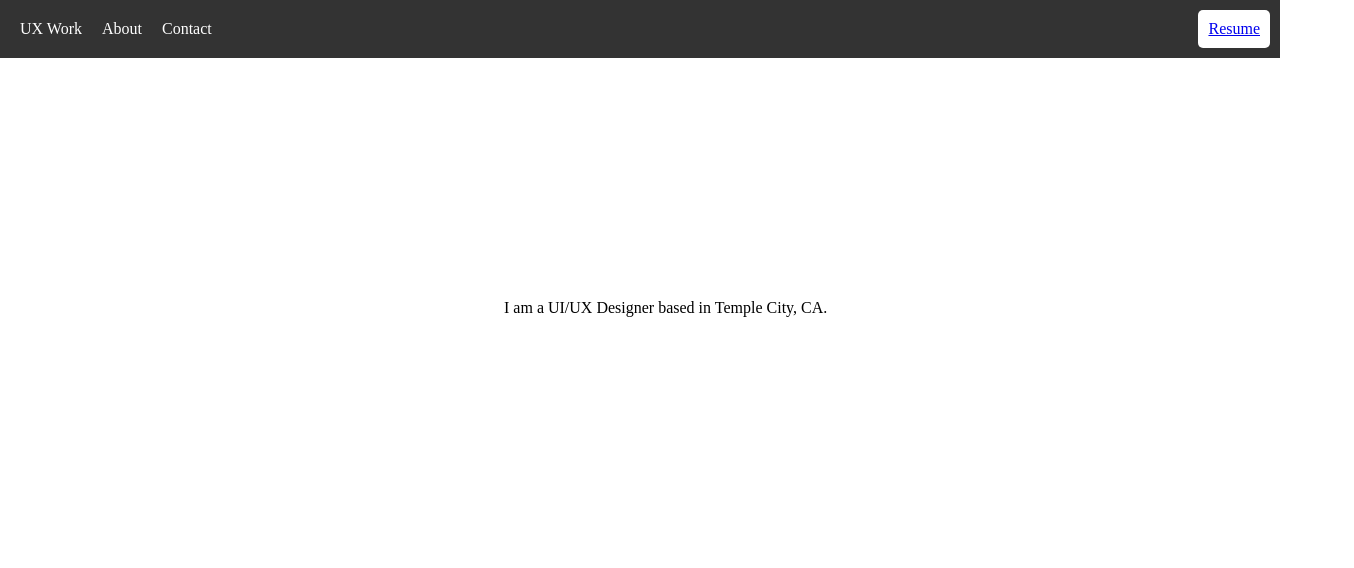
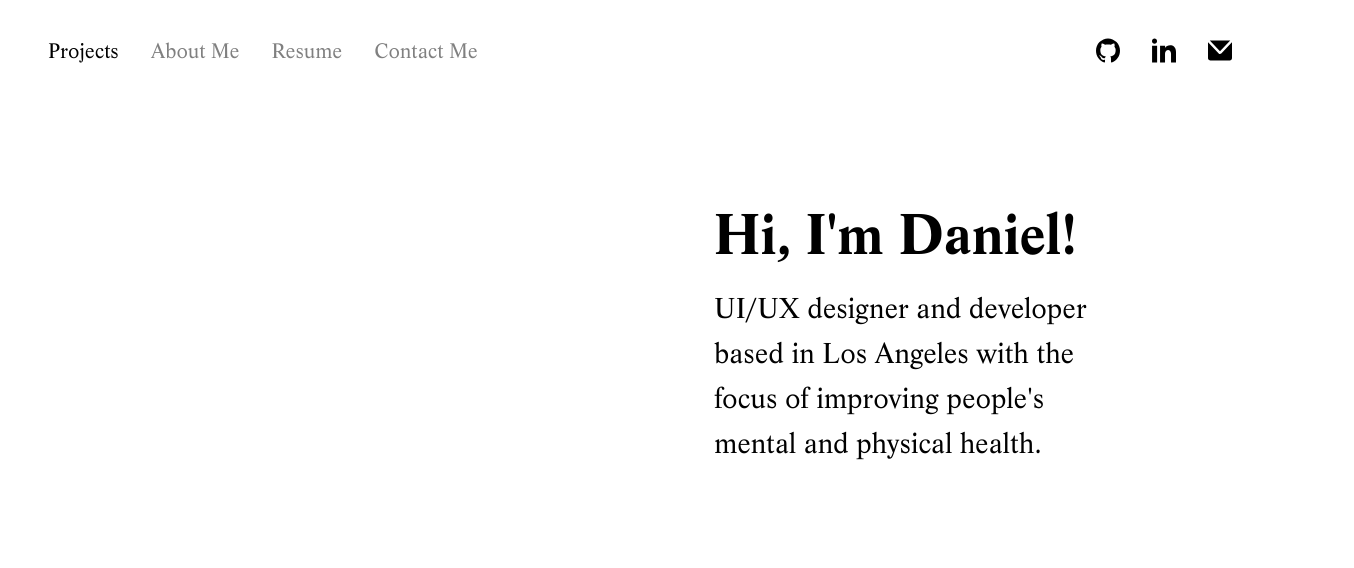
Before and after one commit to danielj1415/UI-UX-Portfolio, a website: page index.html in a window 1280 px wide. Shown: the whole page, 1354 px wide, since content can reach past the window. Drawn offline with Linux system fonts and the light colour scheme.

Commit message:
Redesigned projects landing page

```diff
--- a/app.css
+++ b/app.css
@@ -4,12 +4,14 @@ body {
 }
 
 header {
-  background-color: #333;
+  background-color: rgb(255, 255, 255);
   color: #fff;
   display: flex;
   justify-content: space-between;
   align-items: center;
-  padding: 10px;
+  padding-right: 16px;
+  padding-top: 36px;
+  padding-left: 48px;
 }
 
 nav ul {
@@ -19,20 +21,19 @@ nav ul {
   display: flex;
 }
 
+.list-wrapper{
+  display:flex;
+  align-items:flex-end;
+}
+
 nav li {
-  margin: 0 10px;
+  margin-right: 32px;
 }
 
 nav a {
-  color: #fff;
+  color: #000;
   text-decoration: none;
-}
-
-.resume {
-  background-color: #fff;
-  color: #000;
-  padding: 10px;
-  border-radius: 5px;
+  font-family: "Lyon", sans-serif;
 }
 
 h1 {
@@ -41,12 +42,77 @@ h1 {
   margin-top: 50px;
 }
 
+.grayed-out a {
+  color: gray;
+  cursor: not-allowed;
+}
+
+
 .model{
   height: 500px;
   width: 500px;
+  margin-left: 70px;
 }
 
 .child{
   display: inline-block;
   vertical-align: middle;
 }
+
+.icon{
+  height: 100%;
+  width: 100%;
+}
+
+.bold{
+  font-family: "Lyon";
+  font-weight: bold;
+  font-size: 60px;
+}
+.medium{
+  font-family: "Lyon";
+  font-size: 30px;
+}
+
+.wrapper {
+  white-space: nowrap; /* Prevents wrapping */
+  text-align: center;
+}
+
+.left, .right {
+  display: inline-block;
+  width: 50%; /* Make each div take up half the width of the wrapper */
+  vertical-align: middle; /* Align the top edges of the divs */
+  text-align: left;
+}
+
+.top, .bottom{
+  width: 100%;
+  padding: 0px;
+}
+
+.medium, .bottom{
+  margin-top: -20px;
+}
+
+.wrapper{
+  height: 0px;
+}
+
+.headertext{
+  font-size: 22px;
+}
+
+@font-face {
+  font-family: 'Lyon';
+  src: url('assets/Lyon-Regular.ttf') format('truetype');
+  font-weight: normal;
+  font-style: normal;
+}
+
+@font-face {
+  font-family: 'Lyon';
+  src: url('assets/Lyon\ Bold.ttf') format('truetype');
+  font-weight: bold;
+  font-style: normal;
+}
--- a/index.html
+++ b/index.html
@@ -8,21 +8,35 @@
   </head>
   <body>
     <header>
+        <div class = "list-wrapper">
+          <nav>
+            <ul>
+              <li class = "headertext"><a href="#">Projects</a></li>
+              <li class = "headertext grayed-out"><a href="#">About Me</a></li>
+              <li class = "headertext grayed-out"><a href="assets/Daniel Jong Resume.pdf">Resume</a></li>
+              <li class = "headertext grayed-out"><a href="#">Contact Me</a></li>
+            </ul>
+          </nav>
+        </div>
         <nav>
           <ul>
-            <li><a href="#">UX Work</a></li>
-            <li><a href="#">About</a></li>
-            <li><a href="#">Contact</a></li>
+            <li><a href="https://github.com/danielj1415"><img src="assets/Github.svg" alt="GitHub" class="icon"></a></li>
+            <li><a href="https://www.linkedin.com/in/daniel-jong-002891209/"><img src="assets/LinkedIn.svg" alt="LinkedIn" class="icon"></a></li>
+            <li><a href="mailto:danielj1415@gmail.com"><img src="assets/Mail.svg" alt="Mail To" class="icon"></a></li>
           </ul>
         </nav>
-        <div class="resume">
-            <a href="path/to/your/resume.pdf">Resume</a>
-          </div>
-      </header>
+
+    </header>
     <main>
-      <div class = "parent">
-        <div class = "child"><div class = "model"><canvas id="canvas3d"></canvas></div></div>
-        <div class = "child"><p>I am a UI/UX Designer based in Temple City, CA.</p></div>
+      <div class = "wrapper">
+        <div class = "left model"><canvas id="canvas3d"></canvas></div>
+        <div class="right wrapperTwo">
+          <p class="bold top">Hi, I'm Daniel!</p>
+          <p class="medium bottom" style="margin-top: -40px;">UI/UX designer and developer</p>
+          <p class="medium bottom">based in Los Angeles with the</p>
+          <p class="medium bottom">focus of improving people's</p>
+          <p class="medium bottom">mental and physical health.</p>
+        </div>
       <div>
     </main>
     <script
```
Also changed, not shown: assets/Github.svg (added), assets/LinkedIn.svg (added), assets/Mail.svg (added), 1 other file.
